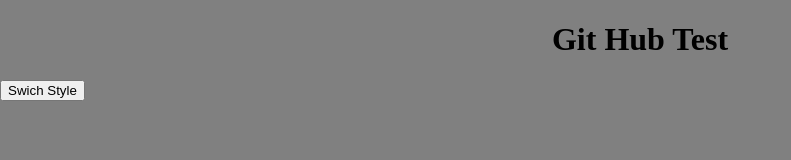
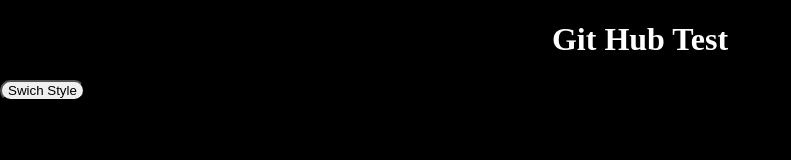
Before and after one commit to EL-GASHI/firstTest, a plain HTML site: page index.html in a window 1280 px wide. Both pictures are taken after a click on the button "Swich Style". Shown: the whole page, without its empty margins (0-791 px from the left). Drawn offline with Linux system fonts and the light colour scheme.

Commit message:
Last Commit

```diff
--- a/index.html
+++ b/index.html
@@ -9,5 +9,5 @@
 <body>
     <h1 style="text-align: center;">Git Hub Test</h1>
     <button id="btn">Swich Style</button>
+    <script src="main.js"></script>
 </body>
-</html>
--- a/main.js
+++ b/main.js
@@ -0,0 +1,3 @@
+document.querySelector("#btn").addEventListener("click",()=>{
+    document.body.classList.toggle("dark")
+})
--- a/style.css
+++ b/style.css
@@ -3,3 +3,11 @@ body{
     padding: 0px;
     background-color: gray;
 }
+
+button{
+    border-radius: 20px;
+}
+.dark{
+    background-color: black;
+    color: white;
+}
```
